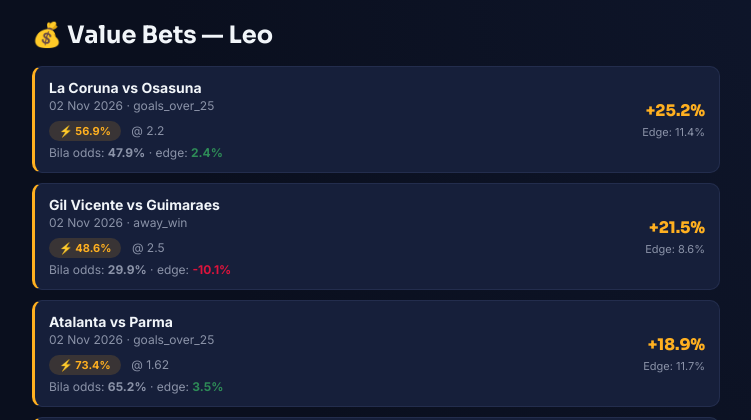
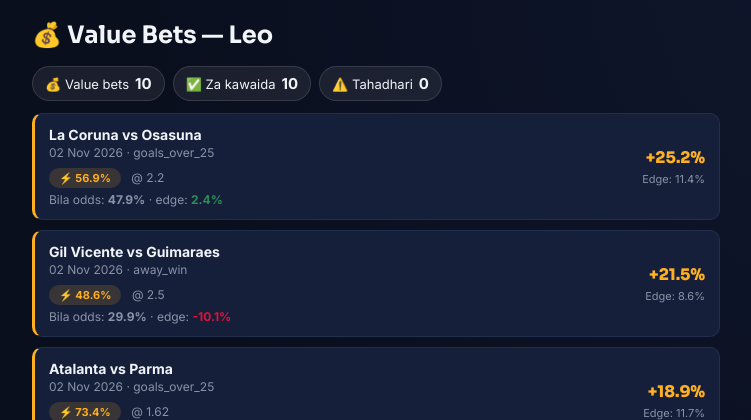
Before and after one commit to tonticha9/Prediction-picks, a Flask app: page /value-bets in a window 1280 px wide. Shown: the part 73-493 px from the top of the page, without its empty margins (264-1015 px from the left). Run offline with Flask 3, Linux system fonts and the light colour scheme; some libraries are stand-ins or nearby versions.

Commit message:
Update value_bets.html

```diff
--- a/templates/value_bets.html
+++ b/templates/value_bets.html
@@ -51,6 +51,12 @@
 
 {% if not bets %}
   <div class="empty-state">{{ empty_message or 'Hakuna value bets kwa sasa.' }}</div>
+{% else %}
+  <div class="stat-chips">
+    <span class="chip">💰 Value bets <b>{{ bets|length }}</b></span>
+    <span class="chip">✅ Za kawaida <b>{{ normal|length }}</b></span>
+    <span class="chip">⚠️ Tahadhari <b>{{ cautious|length }}</b></span>
+  </div>
 {% endif %}
 
 {% for b in normal %}
```
